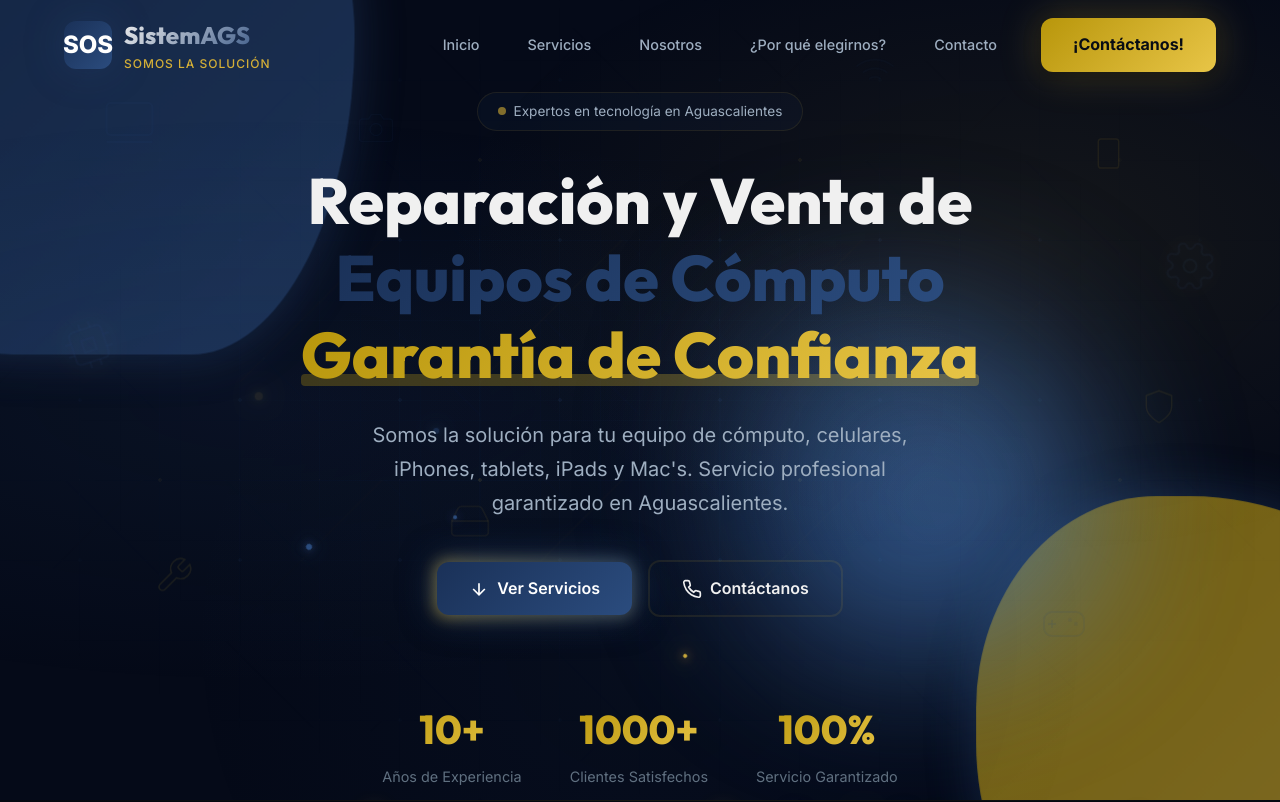
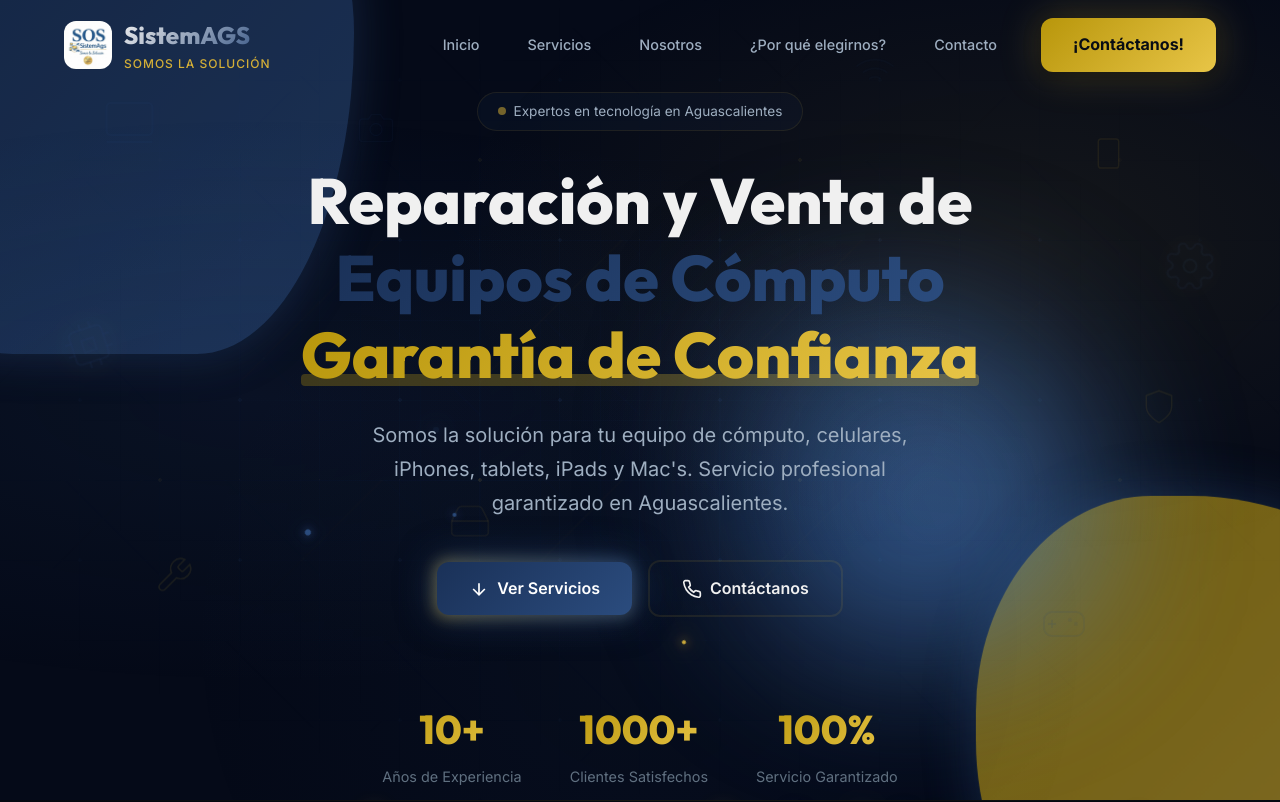
Before and after one commit to ErickuchoSan/sos-sistemags, a React (Vite) app: page / in a window 1280 px wide. Shown: the top 802 px of the page. Built offline with nearby package versions, Linux system fonts and the light colour scheme.

Commit message:
Usar logo real Logo-SOS.jpeg en Header, Footer y About

```diff
--- a/src/components/About/About.jsx
+++ b/src/components/About/About.jsx
@@ -57,8 +57,7 @@ export default function About() {
                         <div className="about-image-container">
                             <div className="about-image">
                                 <div className="about-image-content">
-                                    <div className="about-image-logo">SOS</div>
-                                    <div className="about-image-slogan">SistemAGS</div>
+                                    <img src="/Logo-SOS.jpeg" alt="SOS SistemAGS" className="about-image-logo-img" />
                                 </div>
                             </div>
                         </div>
--- a/src/components/Footer/Footer.css
+++ b/src/components/Footer/Footer.css
@@ -33,18 +33,11 @@
     margin-bottom: 20px;
 }
 
-.footer-logo-icon {
+.footer-logo-img {
     width: 56px;
     height: 56px;
-    background: var(--gradient-primary);
     border-radius: var(--radius-md);
-    display: flex;
-    align-items: center;
-    justify-content: center;
-    font-family: var(--font-display);
-    font-size: 1.2rem;
-    font-weight: 800;
-    color: white;
+    object-fit: cover;
 }
 
 .footer-logo-text {
--- a/src/components/Footer/Footer.jsx
+++ b/src/components/Footer/Footer.jsx
@@ -30,7 +30,7 @@ export default function Footer() {
                     {/* Brand */}
                     <div className="footer-brand">
                         <div className="footer-logo">
-                            <div className="footer-logo-icon">SOS</div>
+                            <img src="/Logo-SOS.jpeg" alt="SOS SistemAGS" className="footer-logo-img" />
                             <div className="footer-logo-text">
                                 <span className="footer-logo-name">SistemAGS</span>
                                 <span className="footer-logo-slogan">SOMOS LA SOLUCIÓN</span>
--- a/src/components/Header/Header.css
+++ b/src/components/Header/Header.css
@@ -31,18 +31,11 @@
     gap: 12px;
 }
 
-.logo-icon {
+.logo-img {
     width: 48px;
     height: 48px;
-    background: var(--gradient-primary);
     border-radius: var(--radius-md);
-    display: flex;
-    align-items: center;
-    justify-content: center;
-    font-size: 1.5rem;
-    font-weight: 800;
-    color: white;
-    box-shadow: var(--shadow-glow-blue);
+    object-fit: cover;
 }
 
 .logo-text {
--- a/src/components/Header/Header.jsx
+++ b/src/components/Header/Header.jsx
@@ -22,7 +22,7 @@ export default function Header() {
         <header className={`header ${isScrolled ? 'scrolled' : ''}`}>
             <div className="header-container">
                 <a href="#inicio" className="logo">
-                    <div className="logo-icon">SOS</div>
+                    <img src="/Logo-SOS.jpeg" alt="SOS SistemAGS" className="logo-img" />
                     <div className="logo-text">
                         <span className="logo-name">SistemAGS</span>
                         <span className="logo-slogan">SOMOS LA SOLUCIÓN</span>
```
